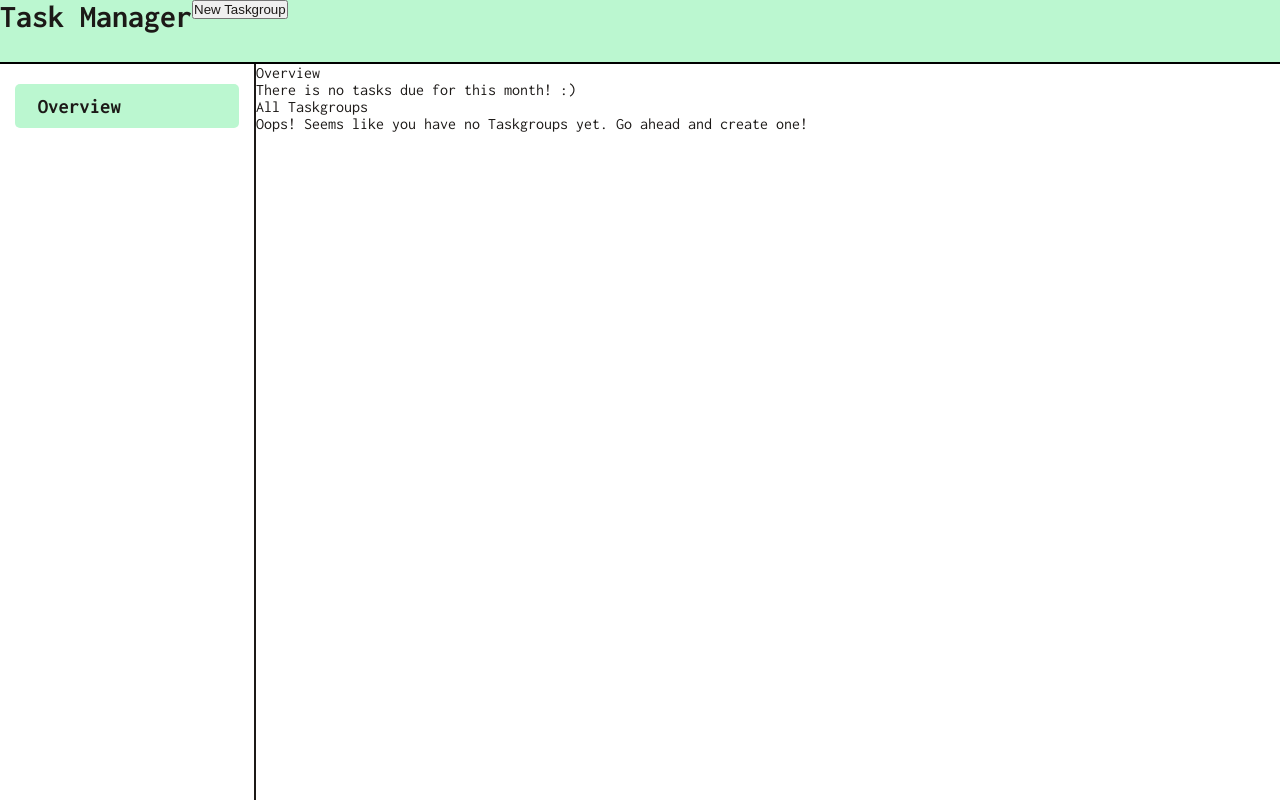
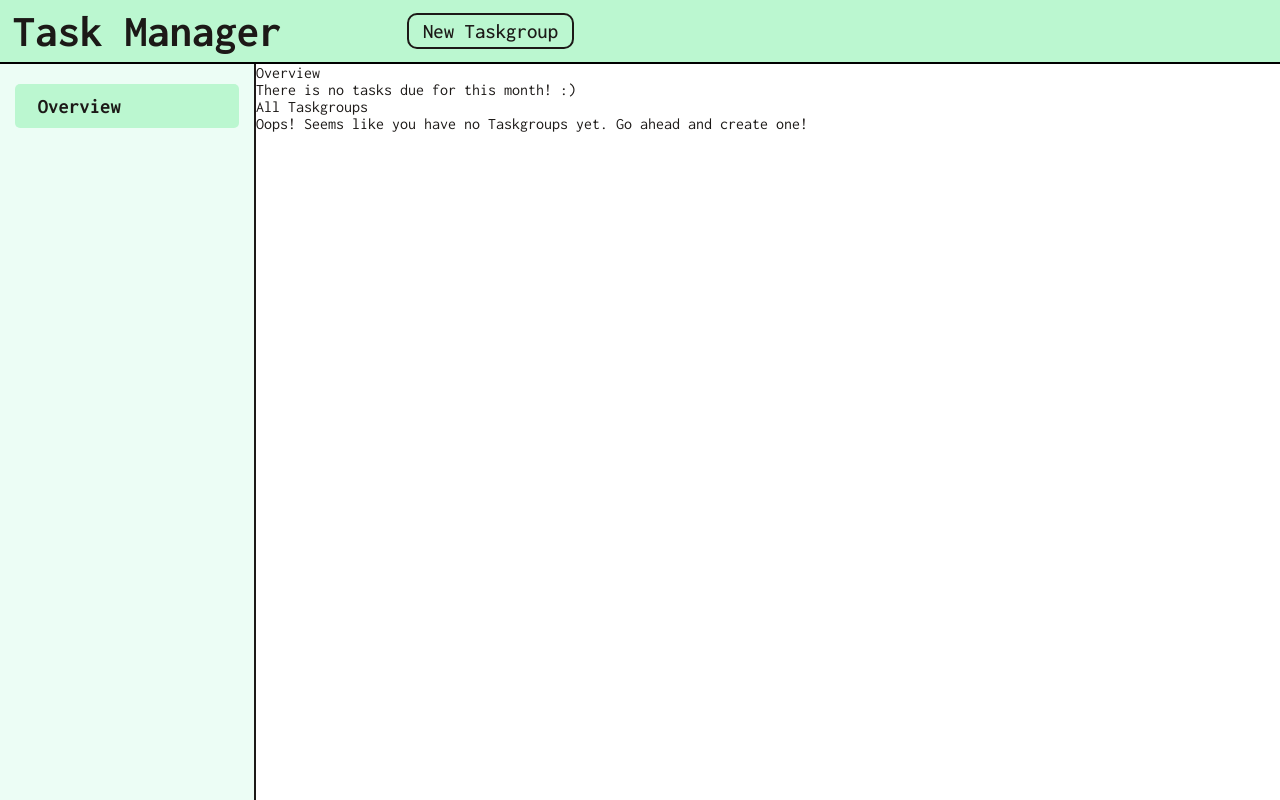
Before and after one commit to tomcoso/to-do-list, a website built with webpack: page src/template.html in a window 1280 px wide. Built offline with nearby package versions, Linux system fonts and the light colour scheme.

Commit message:
style header

```diff
--- a/src/style.css
+++ b/src/style.css
@@ -23,9 +23,10 @@
 @media (min-width: 1000px) {
     :root {
         --font-400: 1rem;
+        --font-500: 1.1rem;
         --font-600: 1.3rem;
         --font-700: 1.5rem;
-        --font-900: 2rem;
+        --font-900: 2.8rem;
     }
 }
 
@@ -40,23 +41,13 @@
     height: 100vh;
 }
 
-header {
-    border-bottom: 2px solid #000;
-    grid-column: 1 / 3;
-
-    display: flex;
-    background-color: var(--secondary);
-}
-header > h1 {
-    user-select: none;
-}
-
 #sidebar {
     border-right: 2px solid var(--black);
     grid-row: 2 / 3;
     grid-column: 1;
     padding: 0px 6%;
     user-select: none;
+    background-color: var(--white);
 }
 .incoming-wrap {
     margin: 20px 0px;
@@ -71,7 +62,7 @@ header > h1 {
 }
 :is(.incoming-wrap > div,
 #deck ul > li,
-#deck ul > div):hover {
+#deck ul > div):is(:hover, :focus) {
     filter: saturate(0%);
     background-color: var(--secondary);
     border-radius: 5px;
@@ -82,7 +73,7 @@ header > h1 {
 }
 #deck ul {
     list-style-type: none;
-    margin-bottom: 20%;
+    margin-bottom: 10%;
     width: 100%;
 }
 #deck div {
@@ -102,7 +93,44 @@ header > h1 {
     font-weight: bold;
     border-radius: 5px;
 }
-#sidebar .current-view:hover {
+#sidebar .current-view:is(:hover, :focus) {
     cursor: default;
     filter: saturate(100%);
 }
+
+header {
+    border-bottom: 2px solid #000;
+    grid-column: 1 / 3;
+
+    display: flex;
+    justify-content: flex-start;
+    align-items: center;
+    gap: 10%;
+    padding: 0% 1%;
+
+    background-color: var(--secondary);
+}
+header > h1 {
+    user-select: none;
+    font-size: var(--font-900);
+    font-family:'Inconsolata';
+}
+#new-taskgroup {
+    padding: 3% 10% 3.5% 10%;
+    font-size: var(--font-600);
+    font-family: 'Inconsolata';
+    font-weight: 500;
+    white-space: nowrap;
+    border-radius: 10px;
+    border: 2px solid var(--black);
+    background-color: var(--secondary);
+    transition-duration: 200ms;
+}
+#new-taskgroup:is(:hover, :focus) {
+    filter: saturate(180%);
+    transition-duration: 100ms;
+}
+#new-taskgroup:active {
+    background-color: var(--accent);
+    transition-duration: 100ms;
+}
```
Also changed, not shown: dist/bundle.js.
